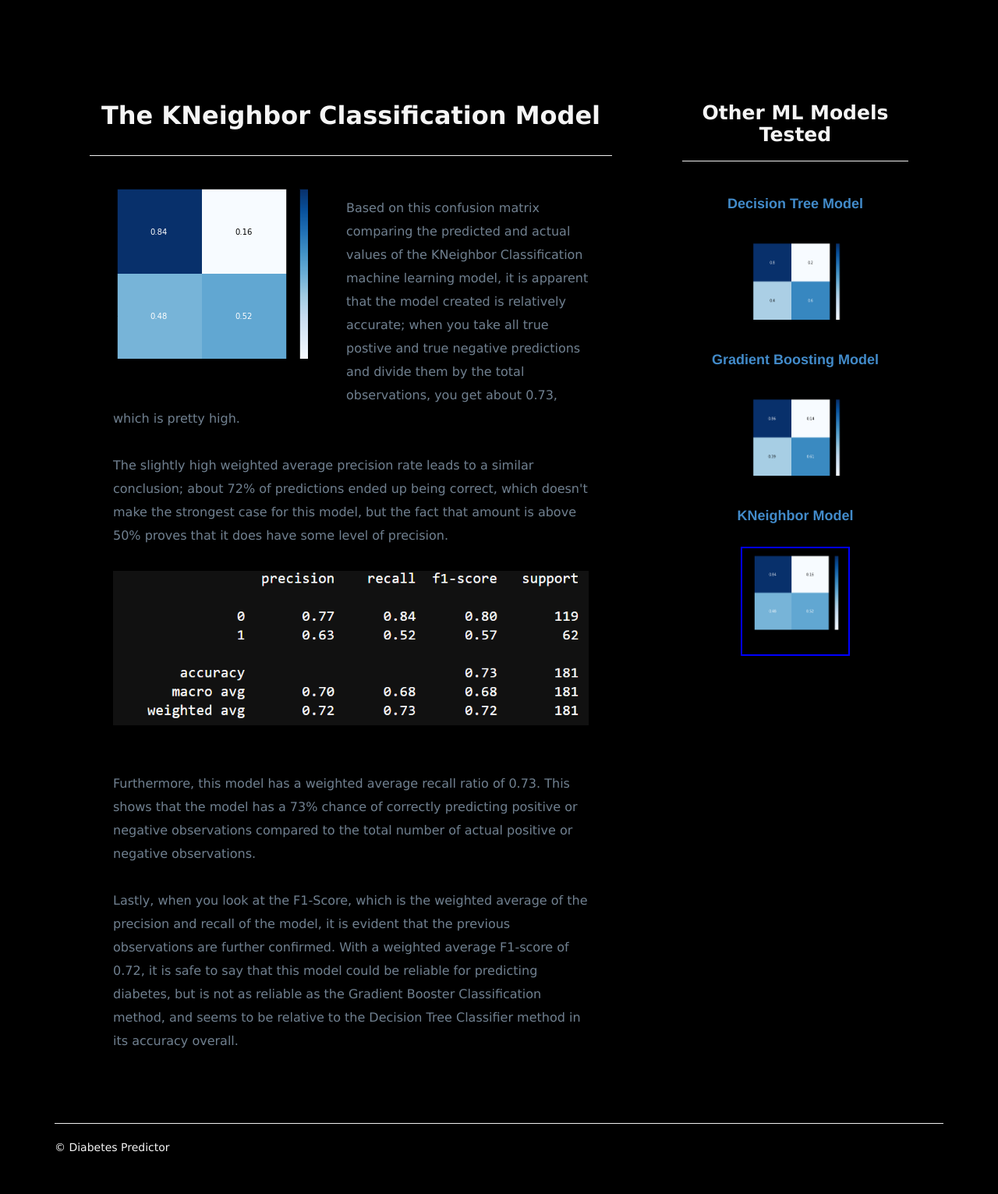
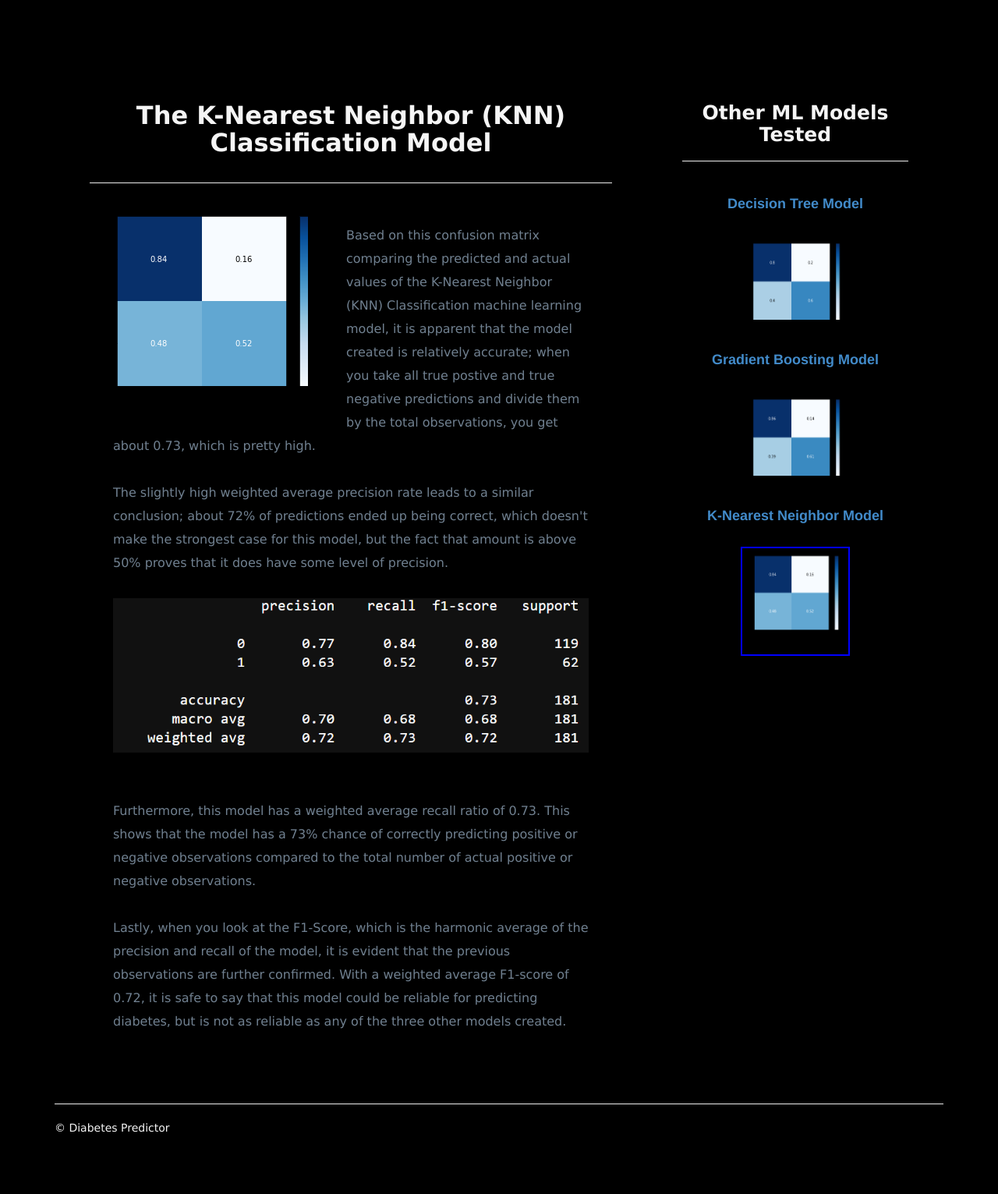
Before and after one commit to Atlchris67/FinalProject, a Flask app: page /methodsKN in a window 1280 px wide. Shown: the part 51-1582 px from the top of the page at 78% size. After the commit the page ends 1503 px from the top, so only its background shows below. Run offline with Flask 2, Linux system fonts and the light colour scheme; data that the repository does not hold is empty; some libraries are stand-ins or nearby versions.

Commit message:
editing explanations (typos, clarification)

```diff
--- a/FlaskWebProject/templates/methodsDT.html
+++ b/FlaskWebProject/templates/methodsDT.html
@@ -25,9 +25,9 @@
             the model has a 73% chance of correctly predicting positive observations compared to the total number of actual positive observations.
             <br>
             <br>
-             Lastly, when you look at the F1-Score, which is the weighted average of the precision and recall of the model, it is evident that the previous
+             Lastly, when you look at the F1-Score, which is the harmonic average of the precision and recall of the model, it is evident that the previous
              observations are further confirmed. With a weighted average F1-score of 0.73, it is safe to say that this model could be reliable for predicting diabetes,
-             but is not as reliable as the Gradient Booster Classification method.
+             but is not as reliable as the Gradient Boosting or Logistic Regression Classification models.
             </p>
         </article>
       </div>
@@ -41,7 +41,7 @@
             <div id="images" style="text-align: center">
               <h4 style="text-align: center"><a href="{{ url_for('methodsDT') }}"><strong>Decision Tree Model</strong></a></h4><br><a href="{{ url_for('methodsDT') }}"><img src="../static/data/ML Plots/images/DT_CM.png" alt="Decision Tree  Model" class="imageNav-photo active" style = "padding-bottom: 15px"></a><br>
               <h4 style="text-align: center"><a href="{{ url_for('methodsGB') }}"><strong>Gradient Boosting Model</strong></a></h4><br><a href="{{ url_for('methodsGB') }}"><img src="../static/data/ML Plots/images/GB_CM.png" alt="Gradient Boosting Model" class="imageNav-photo" style = "padding-bottom: 15px"></a><br>
-              <h4 style="text-align: center"><a href="{{ url_for('methodsKN') }}"><strong>KNeighbor Model</strong></a></h4><br><a href="{{ url_for('methodsKN') }}"><img src="../static/data/ML Plots/images/KN_CM.png" alt="KNeighbor Model" class="imageNav-photo" style = "padding-bottom: 15px"></a><br>
+              <h4 style="text-align: center"><a href="{{ url_for('methodsKN') }}"><strong>K-Nearest Neighbor Model</strong></a></h4><br><a href="{{ url_for('methodsKN') }}"><img src="../static/data/ML Plots/images/KN_CM.png" alt="KNeighbor Model" class="imageNav-photo" style = "padding-bottom: 15px"></a><br>
             </div>
           </div>
         </section>
--- a/FlaskWebProject/templates/methodsKN.html
+++ b/FlaskWebProject/templates/methodsKN.html
@@ -6,10 +6,10 @@
     <section class="row">
       <div class="col-md-8">
         <article class="description-content">
-          <h1 class="description-header" style = "color: whitesmoke"><strong>The KNeighbor Classification Model</strong></h1>
+          <h1 class="description-header" style = "color: whitesmoke"><strong>The K-Nearest Neighbor (KNN) Classification Model</strong></h1>
           <hr class="description-hr"/>
           <img src="../static/data/ML Plots/images/KN_CM.png" alt="KNeighbor Confusion Matrix" class="img-responsive" style = "float: left; padding-right: 20px; padding-bottom: 20px"/>
-          <p class = "description-content">Based on this confusion matrix comparing the predicted and actual values of the KNeighbor Classification machine learning model,
+          <p class = "description-content">Based on this confusion matrix comparing the predicted and actual values of the K-Nearest Neighbor (KNN) Classification machine learning model,
             it is apparent that the model created is relatively accurate; when you take all true postive and true negative predictions and divide them by the total observations,
             you get about 0.73, which is pretty high.
             <br>
@@ -26,9 +26,9 @@
             to the total number of actual positive or negative observations.
             <br>
             <br>
-             Lastly, when you look at the F1-Score, which is the weighted average of the precision and recall of the model, it is evident that the previous
+             Lastly, when you look at the F1-Score, which is the harmonic average of the precision and recall of the model, it is evident that the previous
              observations are further confirmed. With a weighted average F1-score of 0.72, it is safe to say that this model could be reliable for predicting diabetes,
-             but is not as reliable as the Gradient Booster Classification method, and seems to be relative to the Decision Tree Classifier method in its accuracy overall.
+             but is not as reliable as any of the three other models created.
             </p>
         </article>
       </div>
@@ -42,7 +42,7 @@
             <div id="images" style="text-align: center">
               <h4 style="text-align: center"><a href="{{ url_for('methodsDT') }}"><strong>Decision Tree Model</strong></a></h4><br><a href="{{ url_for('methodsDT') }}"><img src="../static/data/ML Plots/images/DT_CM.png" alt="Decision Tree  Model" class="imageNav-photo" style = "padding-bottom: 15px"></a><br>
               <h4 style="text-align: center"><a href="{{ url_for('methodsGB') }}"><strong>Gradient Boosting Model</strong></a></h4><br><a href="{{ url_for('methodsGB') }}"><img src="../static/data/ML Plots/images/GB_CM.png" alt="Gradient Boosting Model" class="imageNav-photo" style = "padding-bottom: 15px"></a><br>
-              <h4 style="text-align: center"><a href="{{ url_for('methodsKN') }}"><strong>KNeighbor Model</strong></a></h4><br><a href="{{ url_for('methodsKN') }}"><img src="../static/data/ML Plots/images/KN_CM.png" alt="KNeighbor Model" class="imageNav-photo active" style = "padding-bottom: 15px"></a><br>
+              <h4 style="text-align: center"><a href="{{ url_for('methodsKN') }}"><strong>K-Nearest Neighbor Model</strong></a></h4><br><a href="{{ url_for('methodsKN') }}"><img src="../static/data/ML Plots/images/KN_CM.png" alt="KNeighbor Model" class="imageNav-photo active" style = "padding-bottom: 15px"></a><br>
             </div>
           </div>
         </section>
--- a/FlaskWebProject/templates/methodsLR.html
+++ b/FlaskWebProject/templates/methodsLR.html
@@ -9,8 +9,8 @@
           <hr class="description-hr"/>
           <img src="../static/data/ML Plots/images/LR_CM.png" alt="Logistic Regression Confusion Matrix" class="img-responsive" style = "float: left; padding-right: 20px; padding-bottom: 20px"/>
           <p class = "description-content">Although the classification model with the highest weighted average F1-Score was tied between the Gradient Boosting Classification model
-             and the Logistic Regression model, the model chosen for this machine learning tool was the latter. Although this model had the same F1-Score of 0.77 and precision ratio of 0.61
-             as the Gradient Boosting Classification model,  the accuracy and recall are just slightly better.
+             and the Logistic Regression model, the model chosen for this machine learning tool was the latter. Although the Logistic Regression Classification model has the same weighted average F1-Score of 0.77
+             and weighted average precision ratio of 0.77 as the Gradient Boosting Classification model,  the accuracy and recall are just slightly better.
             <br>
             <br>
             Based on this confusion matrix comparing the predicted and actual values of the Logistic Regression machine learning model,
@@ -29,7 +29,7 @@
             number of actual positive or negative observations.
             <br>
             <br>
-             Lastly, when you look at the F1-Score, which is the weighted average of the precision and recall of the model, it is evident that the previous
+             Lastly, when you look at the F1-Score, which is the harmonic average of the precision and recall of the model, it is evident that the previous
              observations are further confirmed. With a weighted average F1-score of 0.77, it is safe to say that this model could be reliable for predicting diabetes,
              but is not as reliable as the Gradient Booster Classification method.
             </p>
```
Also changed, not shown: FlaskWebProject/templates/index.html (+4 -5 lines), FlaskWebProject/templates/methodsGB.html (+5 -5 lines).
